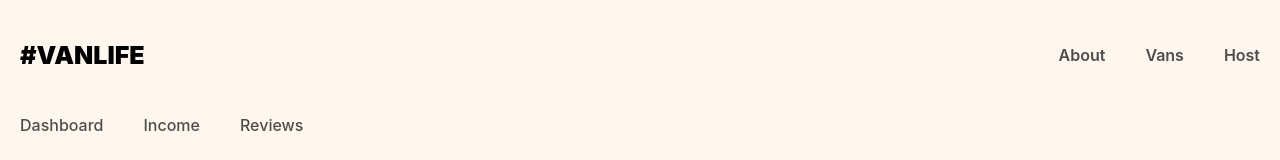
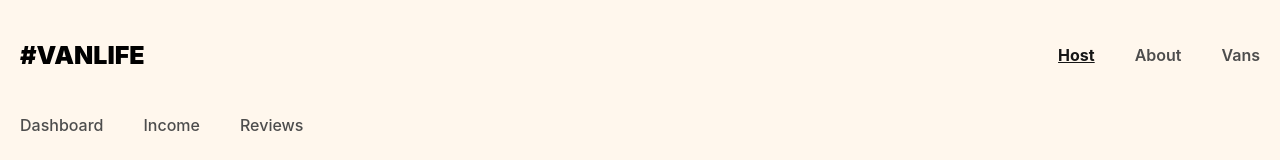
Before and after one commit to BlueElyas/react-router-6-project, a React (Vite) app: page /host in a window 1280 px wide. Shown: the top 160 px of the page. Built offline with nearby package versions, Linux system fonts and the light colour scheme; what miragejs would draw is missing.

Commit message:
replace link with navlink in the header and add styles

```diff
--- a/src/Components/Header.jsx
+++ b/src/Components/Header.jsx
@@ -1,14 +1,20 @@
-import React from "react";
-import { Link } from "react-router-dom";
+import React from "react"
+import { Link, NavLink } from "react-router-dom"
 
 export default function Header() {
-    return(
+
+    const styles = {
+        fontWeight: "bold",
+        textDecoration: "underline",
+        color: "#161616",
+    }
+    return (
         <header>
             <Link className="site-logo" to="/">#VanLife</Link>
             <nav>
-                <Link to="/about">About</Link>
-                <Link to="/Vans">Vans</Link>
-                <Link to="/host">Host</Link>
+                <NavLink style={({isActive}) => isActive ? styles : null} to="/host">Host</NavLink>
+                <NavLink style={({isActive}) => isActive ? styles : null} to="/about">About</NavLink>
+                <NavLink style={({isActive}) => isActive ? styles : null} to="/vans">Vans</NavLink>
             </nav>
         </header>
     )
```
